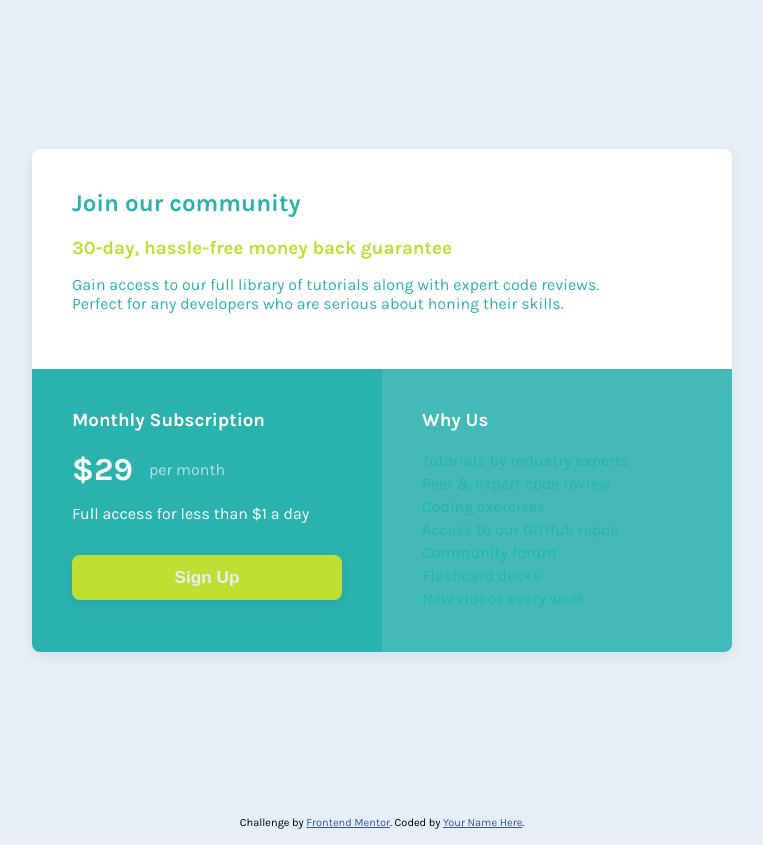
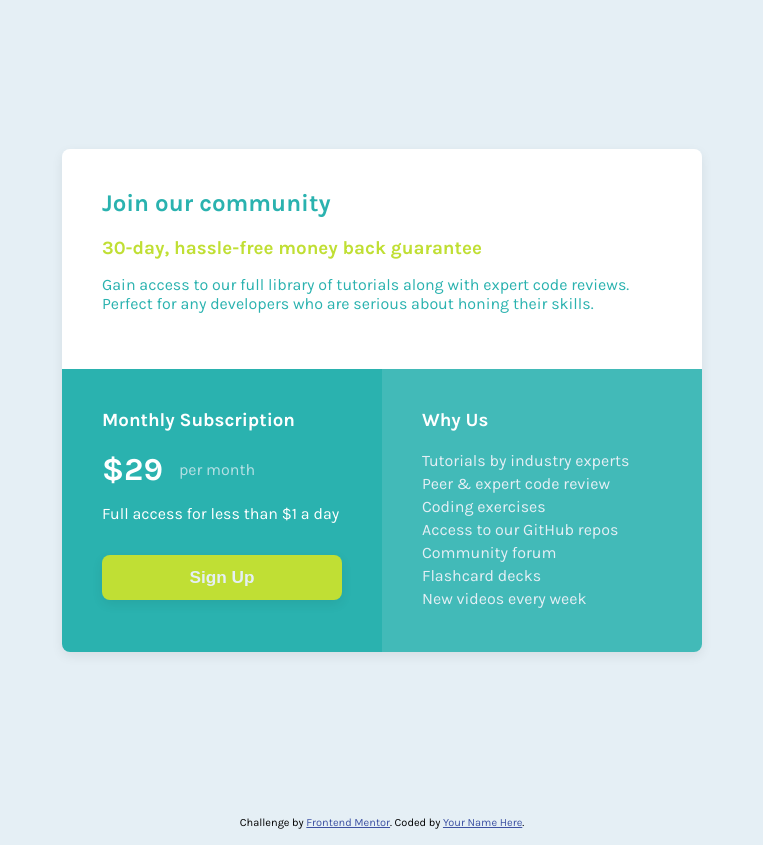
Before and after one commit to Ragudos/single-price-grid-component-master, a plain HTML site: page index.html in a window 1280 px wide. Shown: the whole page, without its empty margins (258-1021 px from the left). Drawn offline with Linux system fonts and the light colour scheme.

Commit message:
more slight fixes

```diff
--- a/index.html
+++ b/index.html
@@ -70,7 +70,7 @@
     }
 
     section {
-      max-width: 700px;
+      max-width: 640px;
       width: 95%;
 
       margin-inline: auto;
@@ -157,7 +157,7 @@
 
     ul {
       list-style-type: none;
-      color: hsl(var(--clr-cyan));
+      color: hsl(var(--clr-light-gray));
     }
 
     li {
```
